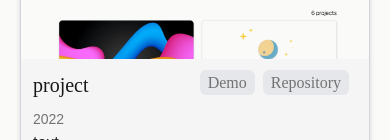
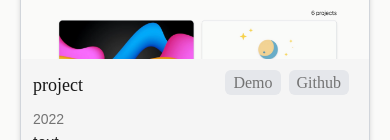
Before and after one commit to sukyungdev/portfolio, a Next.js app: page / in a window 390 px wide. Shown: the part 704-844 px from the top of the page. Built offline with nearby package versions, Linux system fonts and the light colour scheme; a web font is replaced by a local one.

Commit message:
Fix : ProjectList.tsx ui

```diff
--- a/components/ProjectList.tsx
+++ b/components/ProjectList.tsx
@@ -18,7 +18,6 @@ export interface IprojectData {
 const css = { width: '100%', height: 'auto' };
 
 export default function ProjectList({ projectData }: { projectData: IprojectData[] }) {
-  // console.log('projectData', projectData);
   return (
     <>
       {projectData.map((item) => (
@@ -36,14 +35,14 @@ export default function ProjectList({ projectData }: { projectData: IprojectData
             />
           </Link>
           <div className="p-3">
-            <div className="flex justify-between">
-              <h2 className="text-xl Neo-Bold mb-2">{item.projectName}</h2>
+            <div className="flex justify-between flex-wrap">
+              <h2 className="text-lg sm:text-xl Neo-Bold mb-2">{item.projectName}</h2>
               <div>
                 <Link href={item.demo} className="cardDemoRepo Neo-Bold">
                   Demo
                 </Link>
                 <Link href={item.repo} className="cardDemoRepo Neo-Bold">
-                  Repository
+                  Github
                 </Link>
               </div>
             </div>
```
